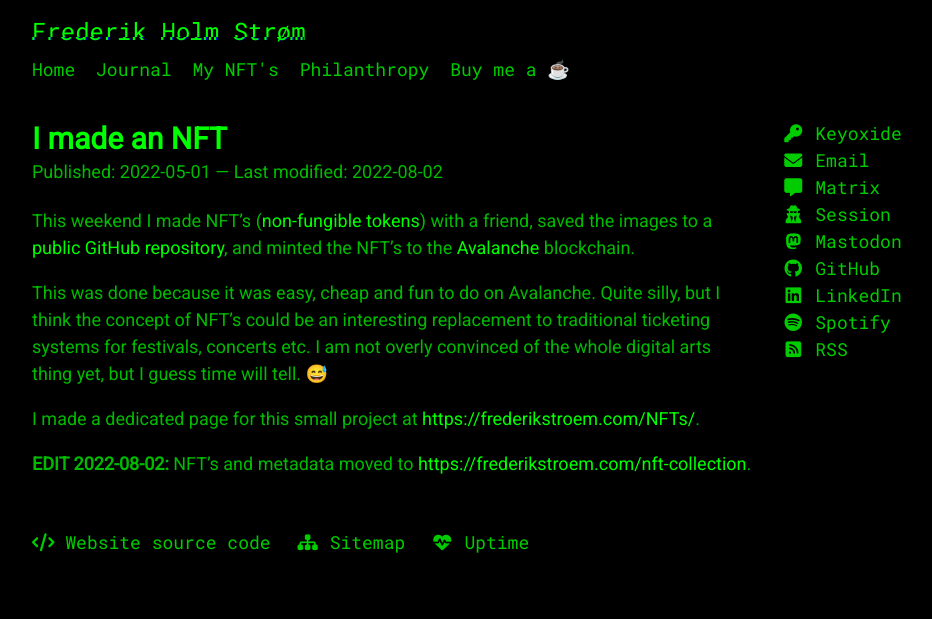
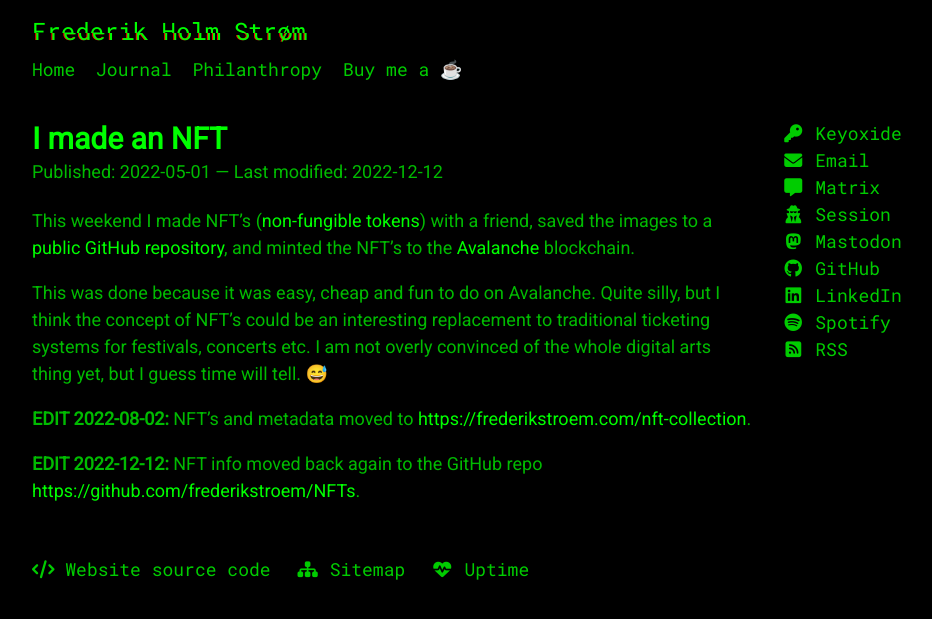
Before and after one commit to frederikstroem/frederikstroem.github.io, a Jekyll site: the page built from _posts/2022-05-01-i-made-an-nft.md, in a window 1280 px wide. Shown: the top 619 px of the page, without its empty margins (158-1090 px from the left). Built offline with Jekyll 4.4.1, drawn with Linux system fonts in a browser that asks for light colours.

Commit message:
Remove dedicated NFT page

```diff
--- a/_data/pages.yml
+++ b/_data/pages.yml
@@ -4,9 +4,6 @@
 - title: Journal
   url: /journal
 
-- title: My NFT's
-  url: /nft-collection
-
 - title: Philanthropy
   url: /philanthropy
 
--- a/_posts/2022-05-01-i-made-an-nft.md
+++ b/_posts/2022-05-01-i-made-an-nft.md
@@ -3,12 +3,12 @@
 is_post: true
 
 title: I made an NFT
-last_modified: 2022-08-02
+last_modified: 2022-12-12
 ---
 This weekend I made NFT's ([non-fungible tokens](https://en.wikipedia.org/wiki/Non-fungible_token)) with a friend, saved the images to a [public GitHub repository](https://github.com/frederikstroem/NFTs), and minted the NFT's to the [Avalanche](https://www.avax.network/) blockchain.
 
 This was done because it was easy, cheap and fun to do on Avalanche. Quite silly, but I think the concept of NFT's could be an interesting replacement to traditional ticketing systems for festivals, concerts etc. I am not overly convinced of the whole digital arts thing yet, but I guess time will tell. 😅
 
-I made a dedicated page for this small project at [https://frederikstroem.com/NFTs/](https://frederikstroem.com/NFTs/).
+**EDIT 2022-08-02:** NFT's and metadata moved to [https://frederikstroem.com/nft-collection](https://frederikstroem.com/nft-collection).
 
-**EDIT 2022-08-02:** NFT's and metadata moved to [https://frederikstroem.com/nft-collection](https://frederikstroem.com/nft-collection).
+**EDIT 2022-12-12:** NFT info moved back again to the GitHub repo [https://github.com/frederikstroem/NFTs](https://github.com/frederikstroem/NFTs).
--- a/assets/css/nft-collection.scss
+++ /dev/null
@@ -1,67 +0,0 @@
----
----
-@import "breakpoints";
-
-main {
-    word-wrap: break-word;
-    h2 {
-        font-size: 24px;
-        margin-bottom: 10px;
-    }
-    > div {
-        @media (min-width: $breakpoint-medium) {
-            display: flex;
-            flex-wrap: wrap;
-            justify-content: space-between;
-        }
-        > article {
-            @media (max-width: $breakpoint-medium - 1px) {
-                display: block;
-                margin: auto;
-                margin-bottom: 30px;
-                &:last-of-type {
-                    margin-bottom: 10px;
-                }
-            }
-            margin-bottom: 25px;
-            @media (max-width: $breakpoint-smallest - 1px) {
-                margin-right: 10px;
-            }
-            @media (min-width: $breakpoint-smallest) {
-                max-width: 420px;
-            }
-            @media (min-width: $breakpoint-small) {
-                max-width: 480px;
-            }
-            @media (min-width: $breakpoint-medium) {
-                max-width: 455px;
-            }
-            @media (min-width: $breakpoint-largest) {
-                max-width: 430px;
-            }
-            h3 {
-                margin: 0 0 8px 0;
-                text-align: center;
-            }
-            img {
-                margin: auto;
-                display: block;
-                margin-bottom: 8px;
-            }
-            > div {
-                max-width: 100%;
-                display: flex;
-                flex-wrap: wrap;
-                justify-content: flex-start;
-                > div {
-                    max-width: 100%;
-                    &, * {
-                        color: #00ff00;
-                    }
-                    padding: 5px;
-                    border: 1px dotted #00bb00;
-                }
-            }
-        }
-    }
-}
```
Also changed, not shown: nft-collection.html (deleted, +0 -169 lines).
